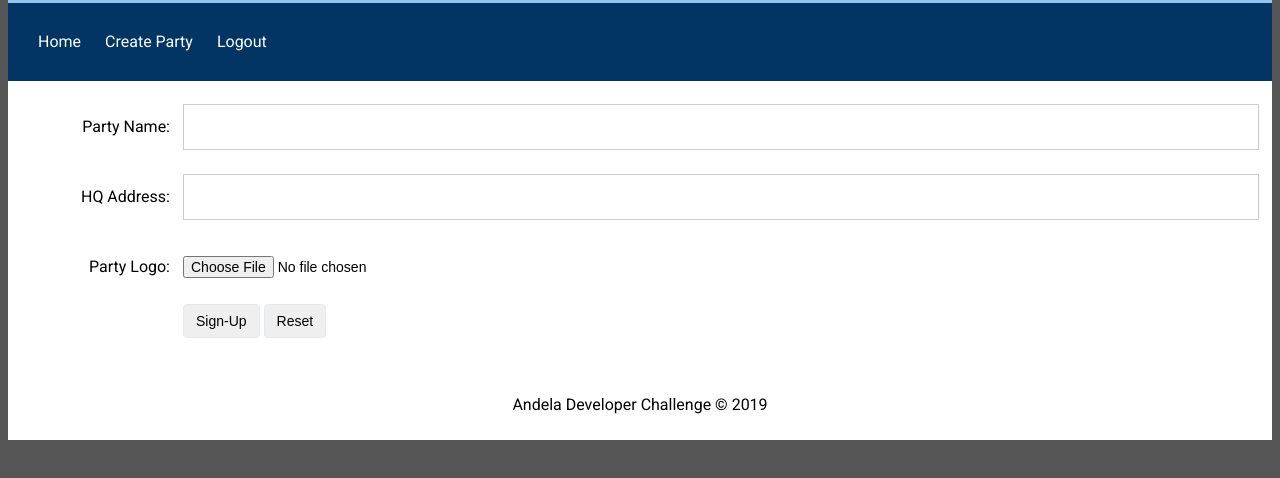
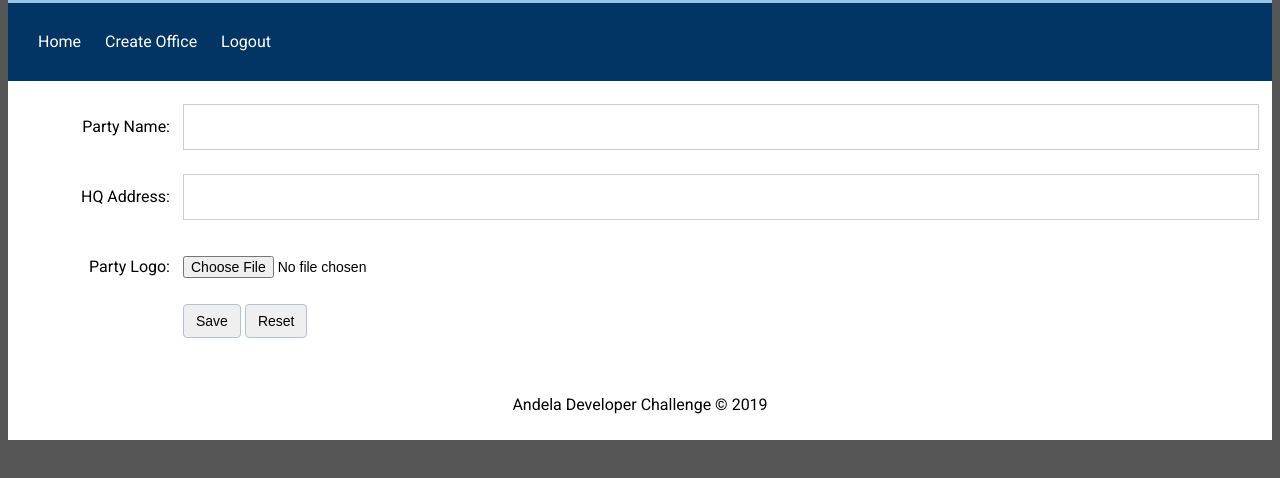
Before and after one commit to walsamlee/politico, a plain HTML site: page admin/createparty.html in a window 1280 px wide. Shown: the part 166-644 px from the top of the page. Drawn offline with Linux system fonts and the light colour scheme.

Commit message:
Refactor(chore): update styles

```diff
--- a/admin/createparty.html
+++ b/admin/createparty.html
@@ -24,7 +24,7 @@
                 <div class="menu" id="menu">
                     <nav>
                         <a href="editparty.html">Home</a>
-                        <a href="createoffice.html">Create Party</a>
+                        <a href="createoffice.html">Create Office</a>
                         <a href="../index.html">Logout</a>
                     </nav>
                     <div class="mini-menu-icon">
@@ -65,7 +65,7 @@
                         <tr>
                             <td></td>
                             <td>
-                                <input type="button" class="btn btn-cart" value="Sign-Up">
+                                <input type="button" class="btn btn-cart" value="Save">
                                 <input type="reset" class="btn btn-cart" value="Reset">
                             </td>
                         </tr>
--- a/assets/css/style.css
+++ b/assets/css/style.css
@@ -167,10 +167,8 @@ a:hover {
 
 .btn-cart {
     color: #000;
-    /* background-color: #e5eaef; */
-    /* border-color: #01213D; */
     margin-bottom: 20px;
-    border: 1px solid #e5eaef;
+    border: 1px solid #b6c1cc;
 }
 
 .btn-cart:hover {
```
